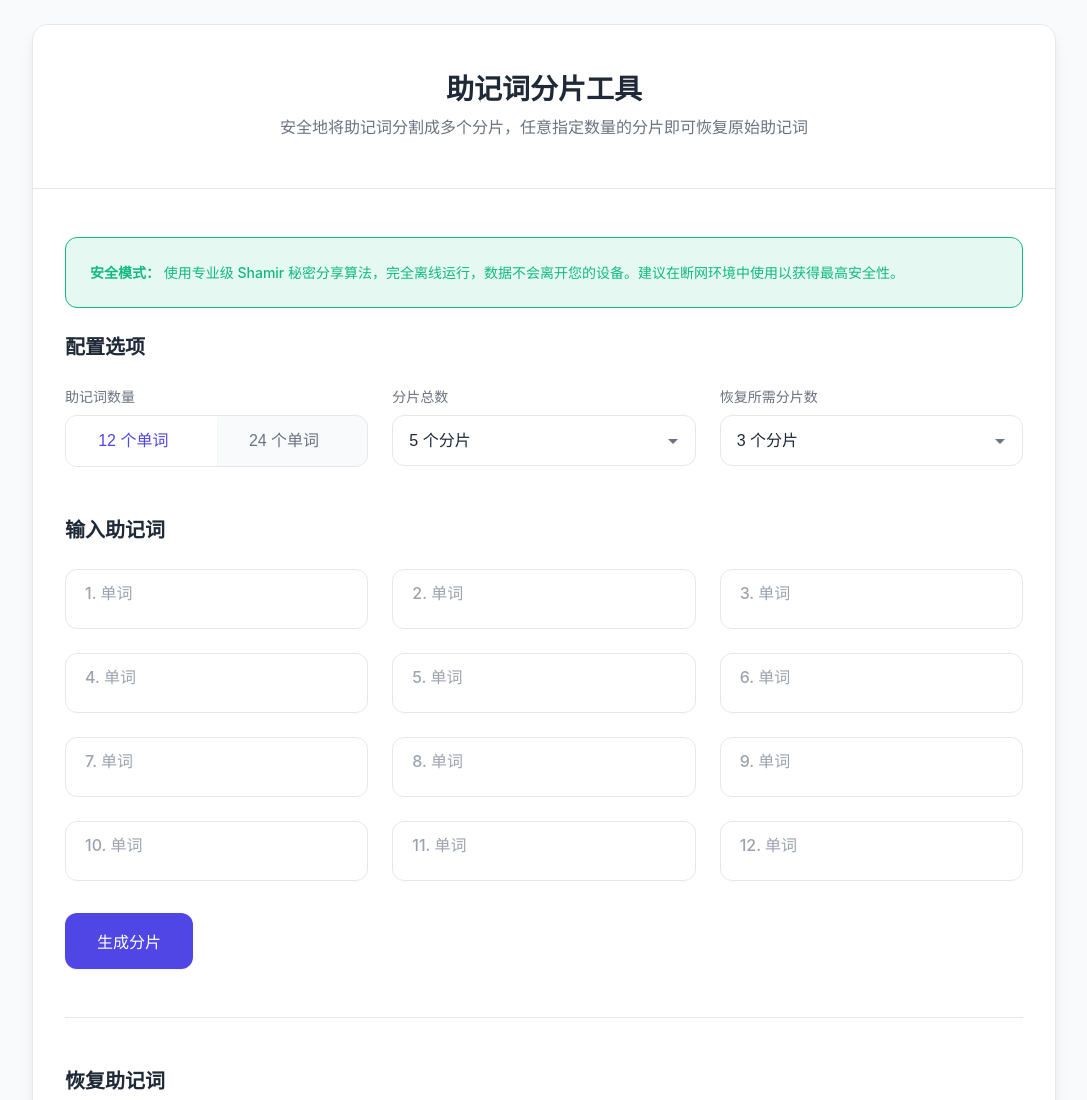
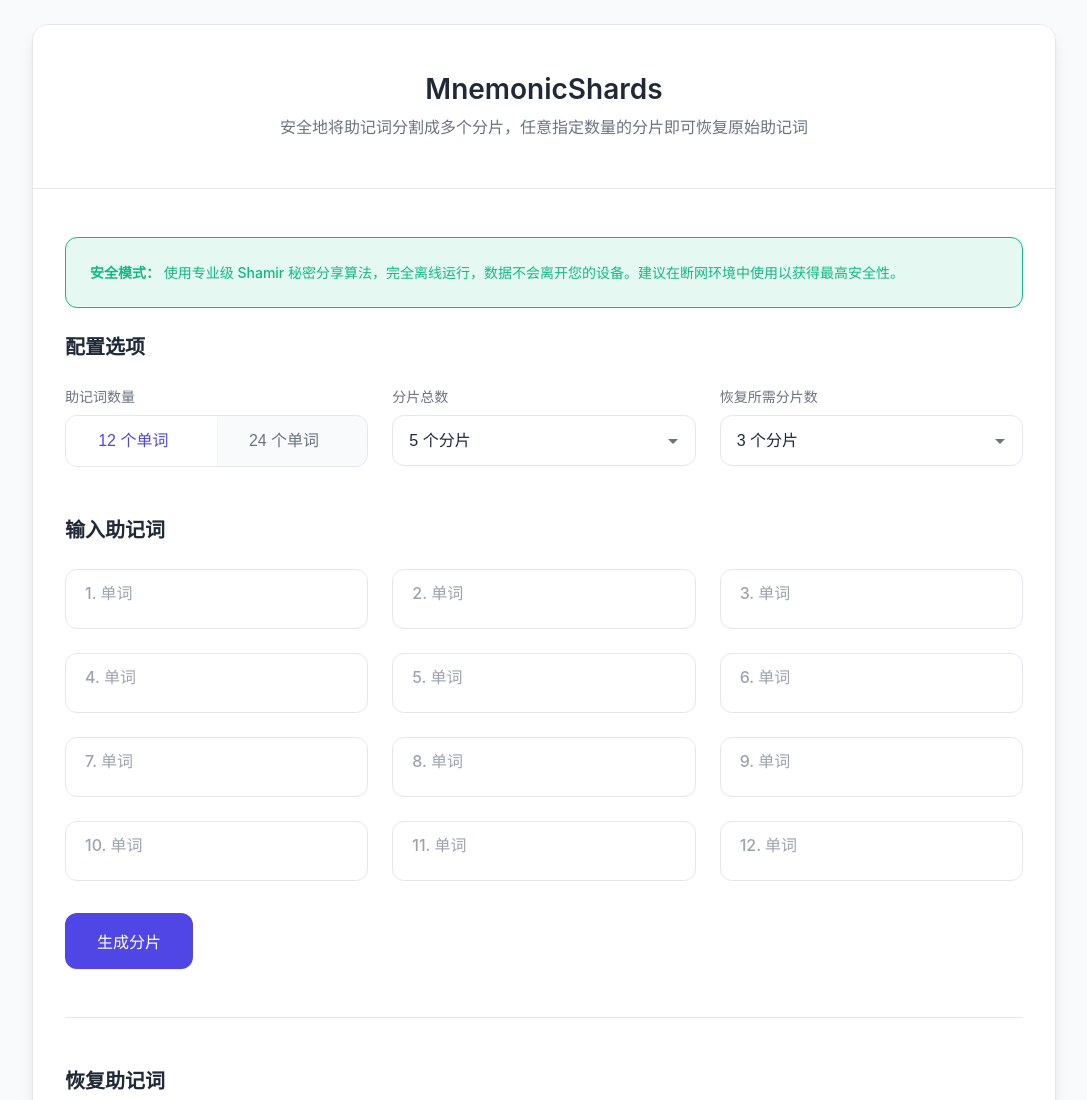
Before and after one commit to deluo/MnemonicShards, a website built with Vite: page index.html in a window 1280 px wide. Shown: the top 1100 px of the page, without its empty margins (96-1183 px from the left). Built offline with nearby package versions, Linux system fonts and the light colour scheme.

Commit message:
feat: 更新项目名称为 MnemonicShards，修改相关描述和标题

```diff
--- a/index.html
+++ b/index.html
@@ -3,13 +3,13 @@
   <head>
     <meta charset="UTF-8" />
     <meta name="viewport" content="width=device-width, initial-scale=1.0, maximum-scale=1.0, user-scalable=no" />
-    <title>助记词分片工具</title>
+    <title>MnemonicShards - 助记词分片工具</title>
     <link rel="stylesheet" href="/src/styles/styles.css" />
   </head>
   <body>
     <div class="container">
       <div class="header">
-        <h1>助记词分片工具</h1>
+        <h1>MnemonicShards</h1>
         <p>安全地将助记词分割成多个分片，任意指定数量的分片即可恢复原始助记词</p>
       </div>
 
--- a/src/constants/index.js
+++ b/src/constants/index.js
@@ -4,7 +4,7 @@
 
 // 应用信息
 export const APP_CONFIG = {
-  NAME: '助记词分片工具',
+  NAME: 'MnemonicShards',
   DESCRIPTION: '安全地将助记词分割成多个分片，任意指定数量的分片即可恢复原始助记词',
   VERSION: '1.0.0'
 };
@@ -151,7 +151,7 @@ export const INFO_MESSAGES = {
 // 文件模板
 export const FILE_TEMPLATES = {
   SHARE_CONTENT: (index, content) =>
-    `助记词分片 ${index}\n${'='.repeat(50)}\n\n分片内容：\n${content}\n\n${'='.repeat(50)}\n生成时间：${new Date().toLocaleString()}\n\n安全提示：\n- 请将此文件保存在安全的位置\n- 不要将分片分享给不信任的人\n- 任意指定数量的分片即可恢复原始助记词`
+    `MnemonicShards 分片 ${index}\n${'='.repeat(50)}\n\n分片内容：\n${content}\n\n${'='.repeat(50)}\n生成时间：${new Date().toLocaleString()}\n\n安全提示：\n- 请将此文件保存在安全的位置\n- 不要将分片分享给不信任的人\n- 任意指定数量的分片即可恢复原始助记词`
 };
 
 // BIP39相关
--- a/src/main.js
+++ b/src/main.js
@@ -1,5 +1,5 @@
 /**
- * 助记词分片工具 - 主应用文件
+ * MnemonicShards - 主应用文件
  * 重构后的主文件，使用组件化架构提高可维护性
  */
 
```
Also changed, not shown: package.json (+7 -3 lines), README.md.
